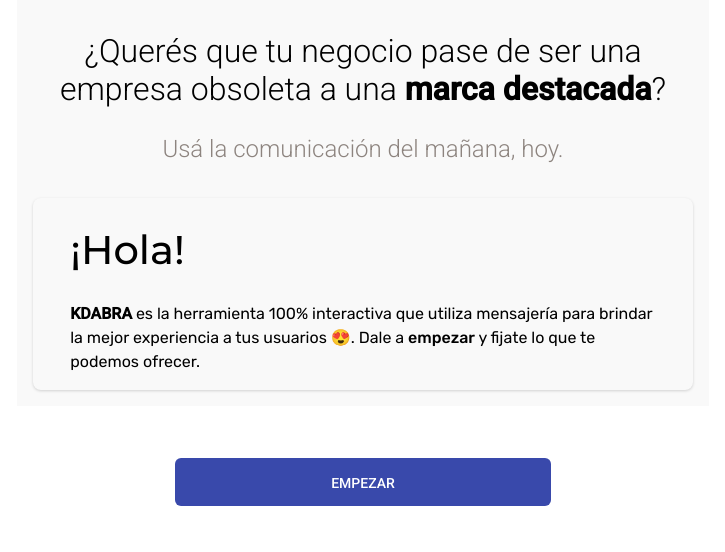
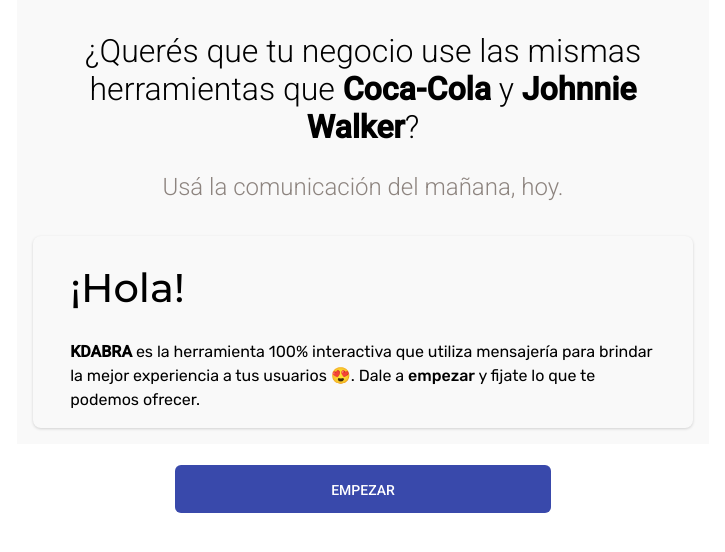
Before and after one commit to FedeAPerez/kdabrawebplatform, a React (Create React App) app: page / in a window 1280 px wide. Shown: the top 552 px of the page, without its empty margins (277-1002 px from the left). Built offline with nearby package versions, Linux system fonts and the light colour scheme.

Commit message:
best version

```diff
--- a/src/App.css
+++ b/src/App.css
@@ -57,12 +57,11 @@
 .kdabra-app-response-container {
   background-color: white;
   width: 70%;
-  padding-top: 10px;
   display: -ms-flexbox;
   display: flex;
   justify-content: center;
   align-items: center;
-  margin: 1em auto;
+  margin: 0.3em auto;
   height: 20%;
 }
 
@@ -233,7 +232,9 @@
 /* *
  * MOBILE KDABRA CHAT
  * */
-
+ .message-container-article{
+   overflow: hidden;
+ }
 
  @media only screen and (max-width: 768px)
  {
@@ -253,9 +254,8 @@
    .kdabra-app-response-container {
     background-color: white;
     width: 95%;
-    padding-top: 10px;
     display: flex;
-    margin: 1 auto;
+    margin: 0.3em auto;
     align-items: center;
     justify-content: center;
     height: 20%;
--- a/src/Container/MessageContainer.js
+++ b/src/Container/MessageContainer.js
@@ -8,13 +8,17 @@
     }
 
 
+
+
     render() {
         return(
+            <article>
             <MessageComponent
                 text={ this.props.text }
 				textTitle= { this.props.textTitle }
                 className={ this.props.className }
             />
+            </article>
         );
     }
 }
--- a/src/Service/FlowService.js
+++ b/src/Service/FlowService.js
@@ -10,6 +10,7 @@
 				'message':'<span class="kdabra">KDABRA</span> es la herramienta 100% interactiva que utiliza mensajería para brindar la mejor experiencia a tus usuarios &#x1F60D. Dale a <b>empezar</b> y fijate lo que te podemos ofrecer.',
 				'type':'text',
 				'class_used':'left',
+				'scroll':'false',
 				'response_expected': {
 					'type_response': 'big-button',
 					'label': 'Empezar',
@@ -25,6 +26,7 @@
 				'message':'¡Ingresalo en el recuadro de abajo! Es una buena forma de empezar una conversación (o eso me dijeron &#x1F601)',
 				'type':'text',
 				'class_used':'left left-lvl3',
+				'scroll':'true',
 				'response_expected': {
 					'type_response': 'text-input',
 					'label': 'Nombre',
@@ -40,6 +42,7 @@
 				'message':'Antes de eso nos gustaría contarte un poco más de <span class="kdabra">KDABRA</span>. <br />¿Te parece bien?',
 				'type':'text',
 				'class_used':'left left-lvl3',
+				'scroll':'true',
 				'response_expected': {
 					'type_response': 'multiple-selector',
 					'options': [
@@ -61,6 +64,7 @@
 				'id_message':'4',
 				'sender':'kdabra',
 				'message_title':'<h2>Tu propio bot &#x1F4BB</h2>',
+				'scroll':'true',
 				'message':'Vas a tener tu ChatBot completamente en nuestra web &#x1F632, al finalizar está conversación vas a poder compartir a tus clientes un link www.gokdabra.com/nombre_de_empresa.',
 				'type':'text',
 				'class_used':'left left-lvl3',
@@ -69,8 +73,9 @@
 			{
 				'id_message':'5',
 				'sender':'kdabra',
+				'scroll':'false',
 				'message_title':'<h2>¿Un ChatBot?</h2>',
-				'message':'Así es, grandes marcas como Coca-Cola o Johnnie Walker usan intelgencia artificial para mejorar sus conversaciones. Hoy vas a jugar a su altura. &#x1F64C',
+				'message':'Así es, grandes marcas como Coca-Cola o Johnnie Walker usan inteligencia artificial para mejorar sus conversaciones. Hoy vas a jugar a su altura. &#x1F64C',
 				'type':'text',
 				'class_used':'left left-lvl3',
 				'next_message':'6'
@@ -78,6 +83,7 @@
 			{
 				'id_message':'6',
 				'sender':'kdabra',
+				'scroll':'false',
 				'message_title':'<h2>¿Necesito expertos?</h2>',
 				'message':'Por supuesto, te vamos a convertir en uno, pero para utilizar <span class="kdabra">KDABRA</span> no necesitás desarrolladores ni acceder a profesionales de altísimo costo.',
 				'type':'text',
@@ -87,6 +93,7 @@
 			{
 				'id_message':'7',
 				'sender':'kdabra',
+				'scroll':'false',
 				'message_title':'<h2>¿Cómo te gustaría que sea el link de tu empresa?</h2>',
 				'message':'Vas a compartir tu Bot desde www.gokdabra.com',
 				'class_used':'left left-lvl3',
@@ -101,6 +108,7 @@
 			},
 			{
 				'id_message':'8',
+				'scroll':'true',
 				'sender':'kdabra',
 				'message_title':'<h2>¡Perfecto!</h2>',
 				'message':'Ya podés ver tu bot en {{link_bot}}<br />',
--- a/src/View/MainInputView.js
+++ b/src/View/MainInputView.js
@@ -10,8 +10,10 @@
 		this.state = {
 			'messageList' : [
 
-			]
+			],
+			'scroll_item' : '1'
 		}
+
 	}
 
 	onAnswerSubmit = (text, value, tags) => {
@@ -20,7 +22,6 @@
         this.state.messageList.push(
 			new UserMessage(text)
 		);
-
 		this.setState(this.state);
         this.getNextMessage(current_msg, tags);
     }
@@ -31,34 +32,34 @@
             : '';
     }
 
-    scrollToBottom = () => {
-        if (this.messagesEnd) {
-            this.messagesEnd.scrollIntoView(
-				{
-					behavior: "smooth",
-					alignToTop: false,
-
-				});
-        }
-    }
 
     componentDidMount() {
 		this.getNextMessage();
-        this.scrollToBottom();
+
     }
 
     componentDidUpdate() {
-        this.scrollToBottom();
+		if(this[`shouldScroll$`+this.state.scroll_item]) {
+			this[`shouldScroll$`+this.state.scroll_item].scrollIntoView( {
+				behavior: 'smooth'
+			});
+		}
     }
 
 
 	getNextMessage(current_msg, vals) {
         var m = FlowService.GetNextMessage(current_msg || this.getCurrentMessage(), vals);
 		this.state.messageList.push(m);
+
+		if(m.scroll=='true')
+		{
+			this.state.scroll_item = m.id_message;
+		}
 		this.setState(this.state);
 		if(m.next_message) {
 			this.getNextMessage(this.getCurrentMessage());
 		}
+
     }
 
     renderMessages() {
@@ -66,21 +67,31 @@
 			<section className="kdabra-app-container">
 			<header>
 				<h1 className="kdabra-app-title">
-					¿Querés que tu negocio pase de ser una empresa obsoleta a una <b>marca destacada</b>?
+					¿Querés que tu negocio use las mismas herramientas que <b>Coca-Cola</b> y <b>Johnnie Walker</b>?
 				</h1>
 				<h2 className="kdabra-app-subtitle">Usá la comunicación del mañana, hoy.</h2>
 			</header>
 				{
 					this.state.messageList.length && this.state.messageList.map((element, key) => {
-
-						return <MessageContainer
-							key={key}
+						return (
+							<article className="message-container-article" key={'message_article_'+key}>
+							<MessageContainer
+								key={'shouldScroll$'+key}
 								text={element.message}
 								textTitle={element.message_title}
 								sender={element.sender}
 								type={element.type}
 								className={"kdabra-app-description message " + element.class_used}
 								/>
+							<div
+								id= {'shouldScroll$' + element.id_message}
+								ref = {(ref) => {
+										this['shouldScroll$' + element.id_message] = ref
+									}}>
+							</div>
+							</article>
+						)
+
 					})
 				}
 
@@ -114,11 +125,6 @@
 					}{
 						this.renderAnswerContainer()
 					}
-
-					<div
-					    ref={(scrollBo) => { this.messagesEnd = scrollBo; }}
-                	>
-                	</div>
 				</main>
 			);
 		}
```
Lines whose indentation alone changed are shown as unchanged.
